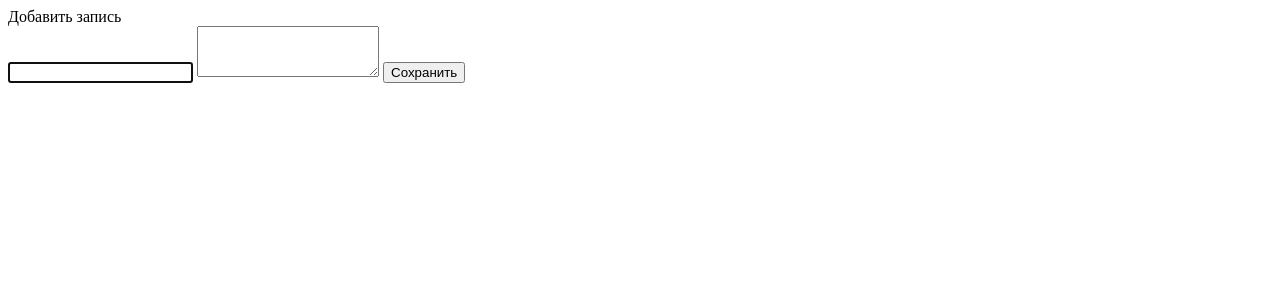
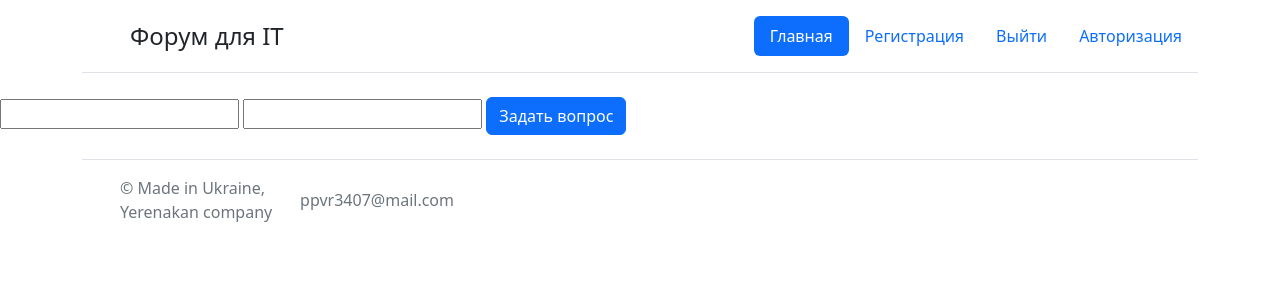
Before and after one commit to Pavel1515/Flask, a Flask app: page /form in a window 1280 px wide. Shown: the top 300 px of the page. Run offline with Flask 2, Linux system fonts and the light colour scheme; the visitor is signed in with stand-in values (Sample User, id 1).

Commit message:
временно

```diff
--- a/packages/modells.py
+++ b/packages/modells.py
@@ -1,5 +1,6 @@
 from packages import db, UserMixin
 from datetime import datetime
+
 
 class User(db.Model, UserMixin):
     id = db.Column(db.Integer, primary_key=True)
--- a/packages/templates/base.html
+++ b/packages/templates/base.html
@@ -9,7 +9,7 @@
         <header class="d-flex flex-wrap justify-content-center py-3 mb-4 border-bottom">
           <a href="/" class="d-flex align-items-center mb-3 mb-md-0 me-md-auto text-dark text-decoration-none">
             <svg class="bi me-2" width="40" height="32"><use xlink:href="#bootstrap"></use></svg>
-            <span class="fs-4">Simple header</span>
+            <span class="fs-4">Форум для IT</span>
           </a>
 
           <ul class="nav nav-pills">
@@ -30,6 +30,7 @@
           <svg class="bi" width="30" height="24"><use xlink:href="#bootstrap"></use></svg>
         </a>
         <span class="mb-3 mb-md-0 text-muted">© Made in Ukraine, Yerenakan company</span>
+        <p class="mb-3 mb-md-0 text-muted">ppvr3407@mail.com</p>
       </div>
 
       <ul class="nav col-md-4 justify-content-end list-unstyled d-flex">
--- a/packages/templates/form.html
+++ b/packages/templates/form.html
@@ -1,12 +1,10 @@
-{% block title %}Добавить запись{% endblock %}
+{% extends "base.html" %}
+{% block title %}Привет мир{% endblock %}
 {% block body %}
-<div class="container">
-    <form  method="post">
-        <input type="text" class="title" name="title" minlength="1" autofocus>
-        <textarea class="text" name="text" rows="3"></textarea>
-        <button class="btn-5" type="submit">Сохранить</button>
-    </form>
+<form  method="post">
+    <input type="text" name="title" >
+    <input type="text" name="text" >
+    <button type="submit" value="Login" class="btn btn-primary">Задать вопрос</button>
 
-</div>
-
+</form>
 {% endblock %}
--- a/packages/templates/login.html
+++ b/packages/templates/login.html
@@ -13,15 +13,15 @@
 <div class="container">
   <form method="post">
     <div class="mb-3">
-      <label for="exampleInputEmail1" class="form-label">Login</label>
+      <label for="exampleInputEmail1" class="form-label">Email</label>
       <input type="email" class="form-control" id="exampleInputEmail1" aria-describedby="emailHelp" name="login">
       <div id="emailHelp" class="form-text">We'll never share your email with anyone else.</div>
     </div>
     <div class="mb-3">
-      <label for="exampleInputPassword1" class="form-label">Password</label>
+      <label for="exampleInputPassword1" class="form-label">Пароль</label>
       <input type="password" name="password"  class="form-control" id="exampleInputPassword1">
     </div>
-    <button type="submit" value="Login" class="btn btn-primary">Submit</button>
+    <button type="submit" value="Login" class="btn btn-primary">Войти</button>
   </form>
 </div>
 {% endblock %}
```
Also changed, not shown: packages/templates/index.html (+9 -5 lines), packages/templates/registr.html (+8 -4 lines), 1 other file.
